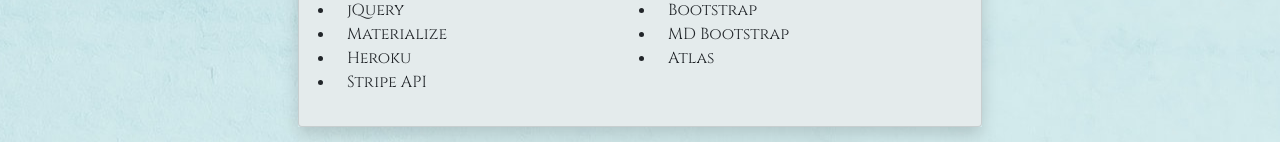
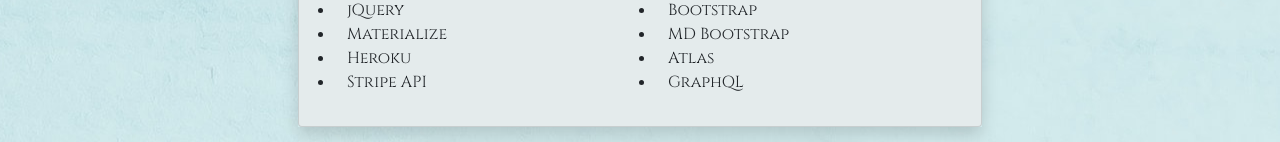
Before and after one commit to CaseySMiller/reactPortfolio, a React (Create React App) app in the folder client/: page /skills in a window 1280 px wide. Shown: the part 361-503 px from the top of the page. Built offline with nearby package versions, Linux system fonts and the light colour scheme.

Commit message:
added graphql to skills list

```diff
--- a/client/src/pages/Skills.js
+++ b/client/src/pages/Skills.js
@@ -28,6 +28,7 @@
     'Heroku',
     'Atlas',
     'Stripe API',
+    'GraphQL',
 ];
 
 const Skills = () => {
```
